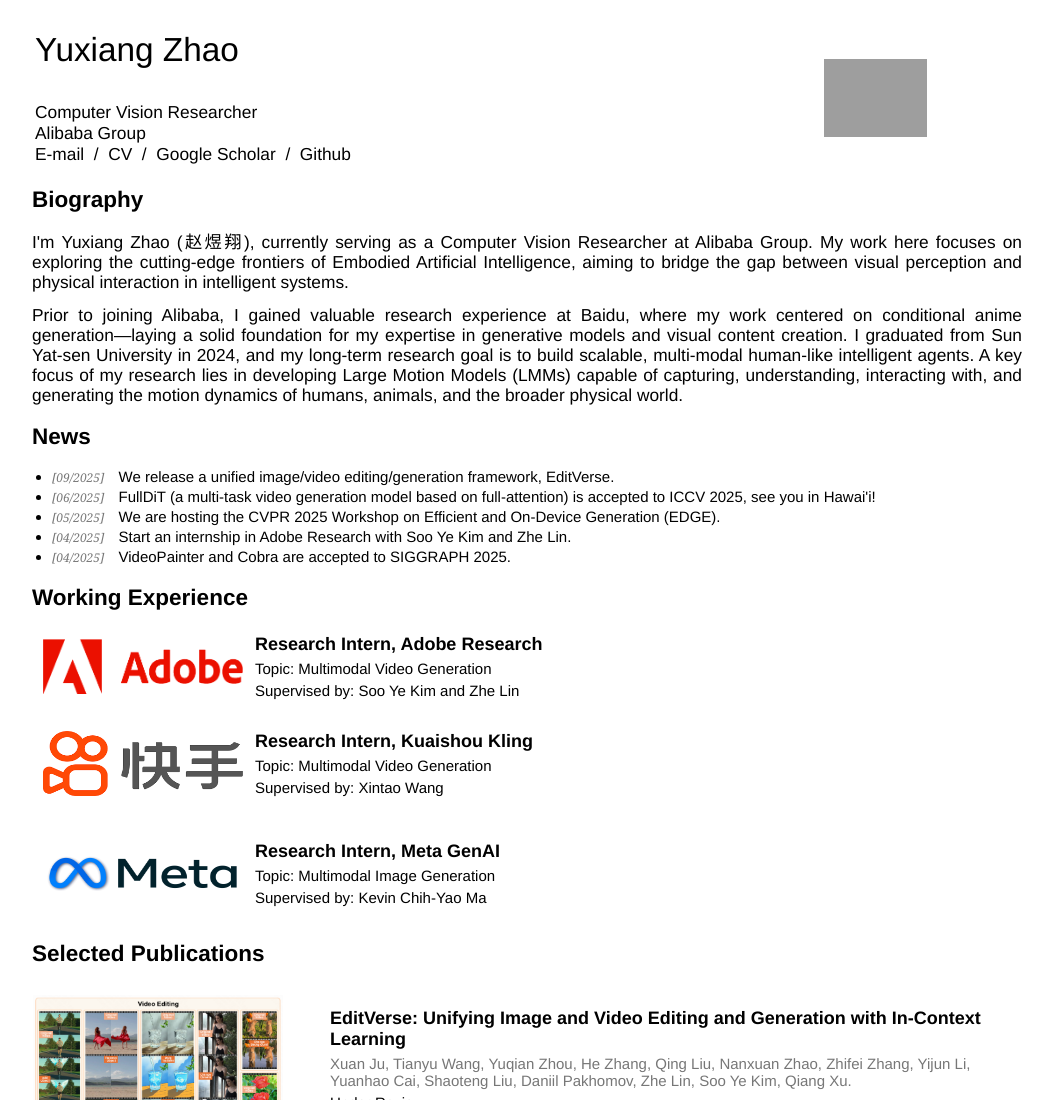
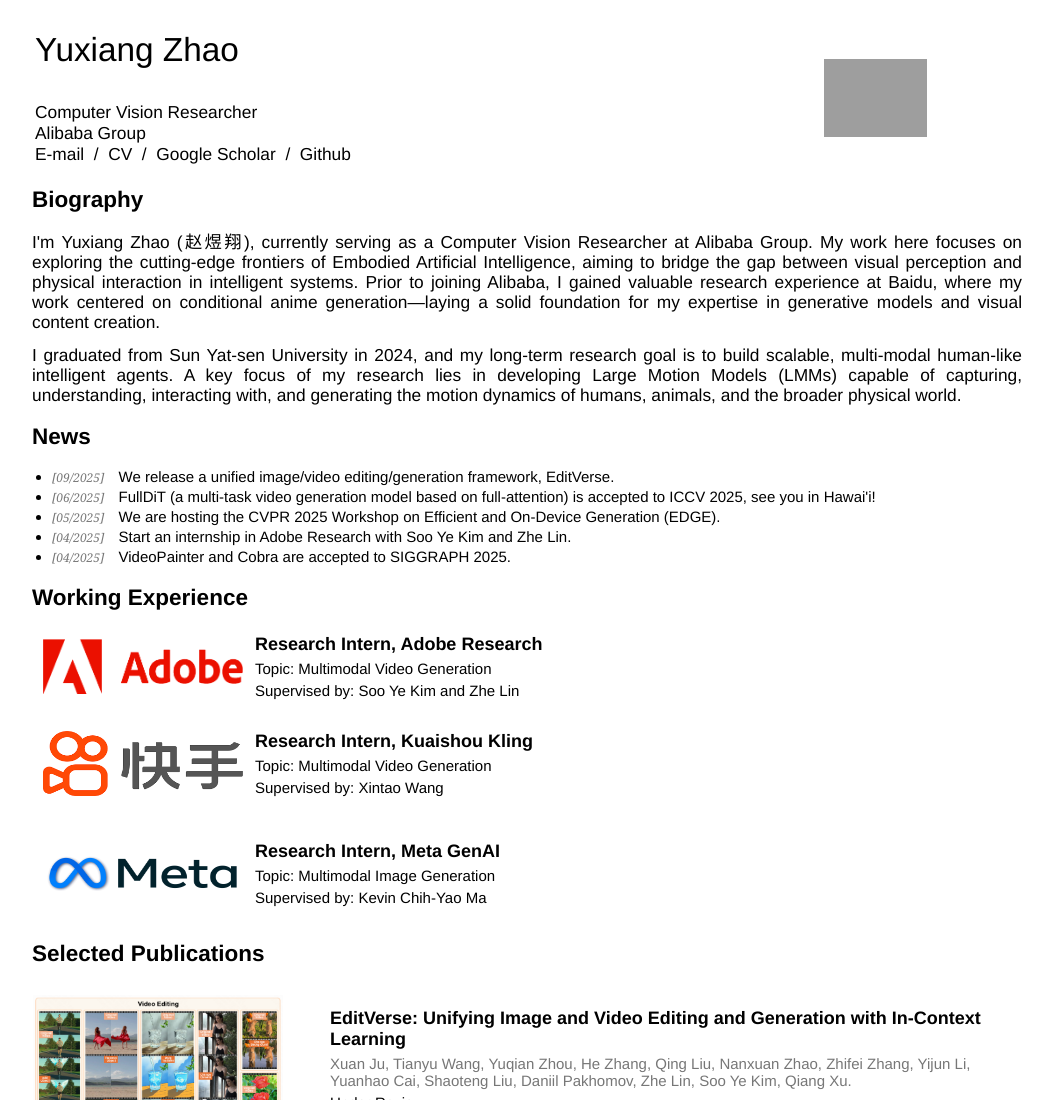
Before and after one commit to zeusyux/yuxiangzhao, a plain HTML site: page index.html in a window 1280 px wide. Shown: the top 1100 px of the page, without its empty margins (115-1168 px from the left). Drawn offline with Linux system fonts and the light colour scheme; grey boxes are pictures that could not be loaded.

Commit message:
Update index.html

```diff
--- a/index.html
+++ b/index.html
@@ -40,9 +40,9 @@
         <!-- <font face="helvetica, ariel, 'sans serif'">  -->
         <h2>Biography</h2>
         <p style="line-height:15pt; font-size: 13pt; text-align: justify; margin:10pt 0px">
-          I'm Yuxiang Zhao (赵煜翔), currently serving as a Computer Vision Researcher at Alibaba Group. My work here focuses on exploring the cutting-edge frontiers of Embodied Artificial Intelligence, aiming to bridge the gap between visual perception and physical interaction in intelligent systems.
+          I'm Yuxiang Zhao (赵煜翔), currently serving as a Computer Vision Researcher at Alibaba Group. My work here focuses on exploring the cutting-edge frontiers of Embodied Artificial Intelligence, aiming to bridge the gap between visual perception and physical interaction in intelligent systems. Prior to joining Alibaba, I gained valuable research experience at Baidu, where my work centered on conditional anime generation—laying a solid foundation for my expertise in generative models and visual content creation.
         <p style="line-height:15pt; font-size: 13pt; text-align: justify; margin:10pt 0px">
-          Prior to joining Alibaba, I gained valuable research experience at Baidu, where my work centered on conditional anime generation—laying a solid foundation for my expertise in generative models and visual content creation. I graduated from Sun Yat-sen University in 2024, and my long-term research goal is to build scalable, multi-modal human-like intelligent agents. A key focus of my research lies in developing Large Motion Models (LMMs) capable of capturing, understanding, interacting with, and generating the motion dynamics of humans, animals, and the broader physical world.        </p>
+          I graduated from Sun Yat-sen University in 2024, and my long-term research goal is to build scalable, multi-modal human-like intelligent agents. A key focus of my research lies in developing Large Motion Models (LMMs) capable of capturing, understanding, interacting with, and generating the motion dynamics of humans, animals, and the broader physical world.        </p>
         <!-- </font>        -->
 
         <h2>News</h2>
```
